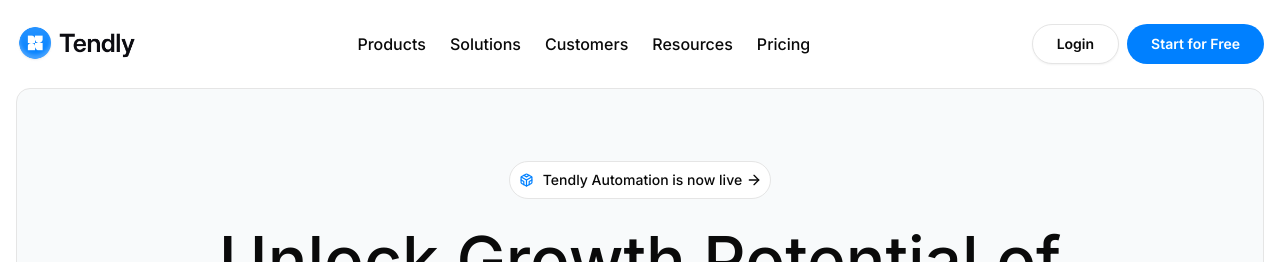
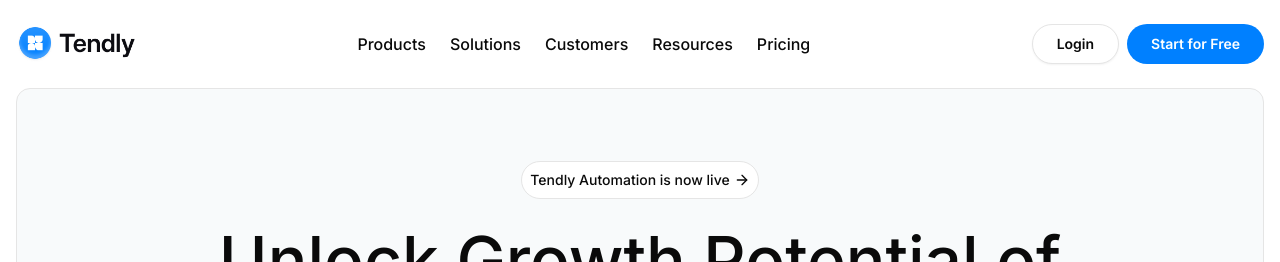
Before and after one commit to i-am-feyi/Tendly, a Next.js app: page / in a window 1280 px wide. Shown: the top 262 px of the page. Built offline with nearby package versions, Linux system fonts and the light colour scheme.

Commit message:
fix: debugging

```diff
--- a/app/page.tsx
+++ b/app/page.tsx
@@ -1,9 +1,5 @@
 import Hero from "@/sections/home/hero";
 
 export default function Home() {
-  return (
-    <>
-      <Hero />
-    </>
-  );
+  return <Hero />;
 }
--- a/components/footer.tsx
+++ /dev/null
@@ -1,7 +0,0 @@
-import React from "react";
-
-const Footer = () => {
-  return <div>Footer</div>;
-};
-
-export default Footer;
--- a/sections/home/hero.tsx
+++ b/sections/home/hero.tsx
@@ -13,7 +13,7 @@ const Hero = () => {
           <div className="inline-flex justify-self-center">
             <CardOutline className="p-2 rounded-full text-sm font-medium flex items-center">
               <div className="flex items-center gap-2">
-                <Sandbox />
+                {/* <Sandbox /> */}
                 Tendly Automation is now live
                 <ArrowRight className="size-4 -ml-1" />
               </div>
```
